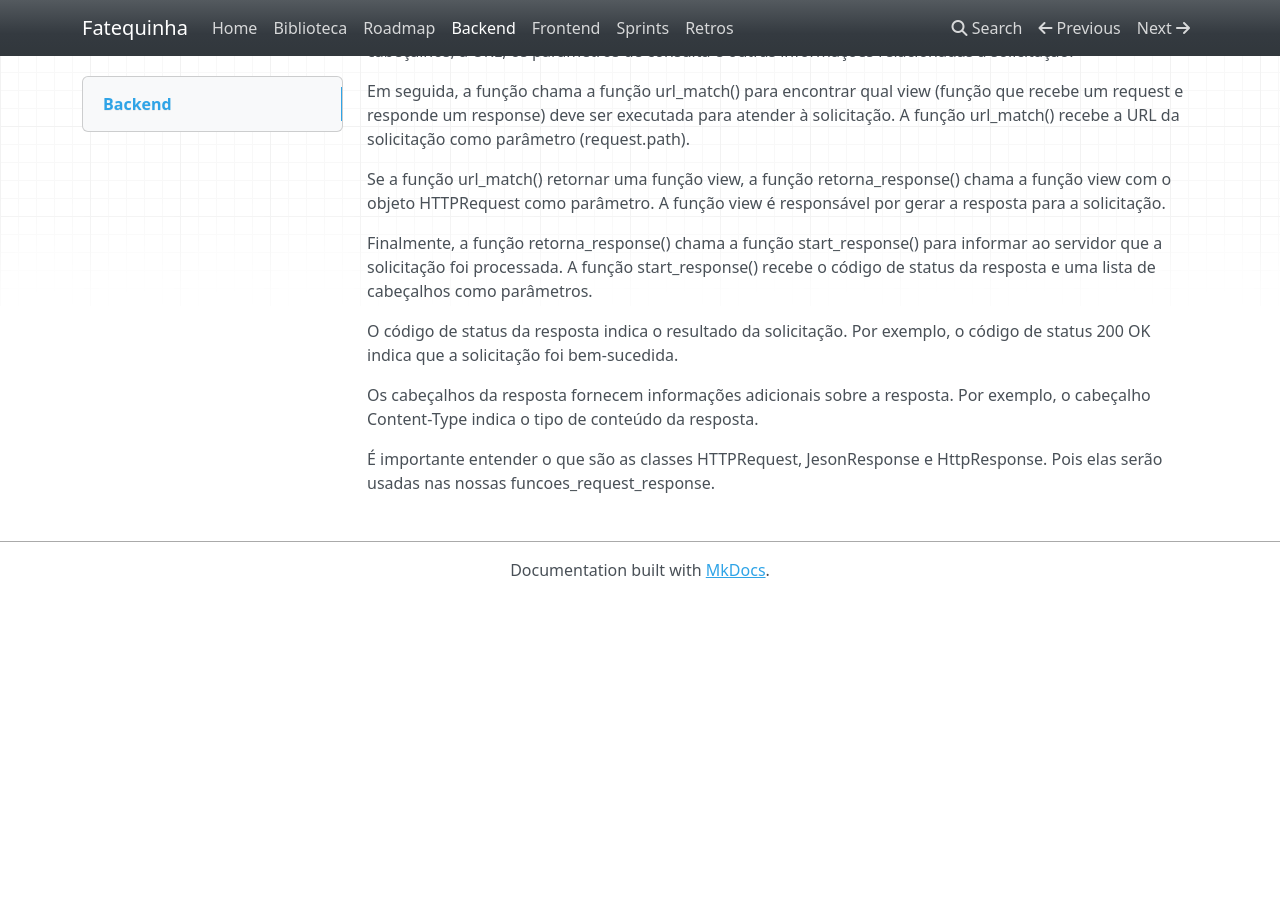
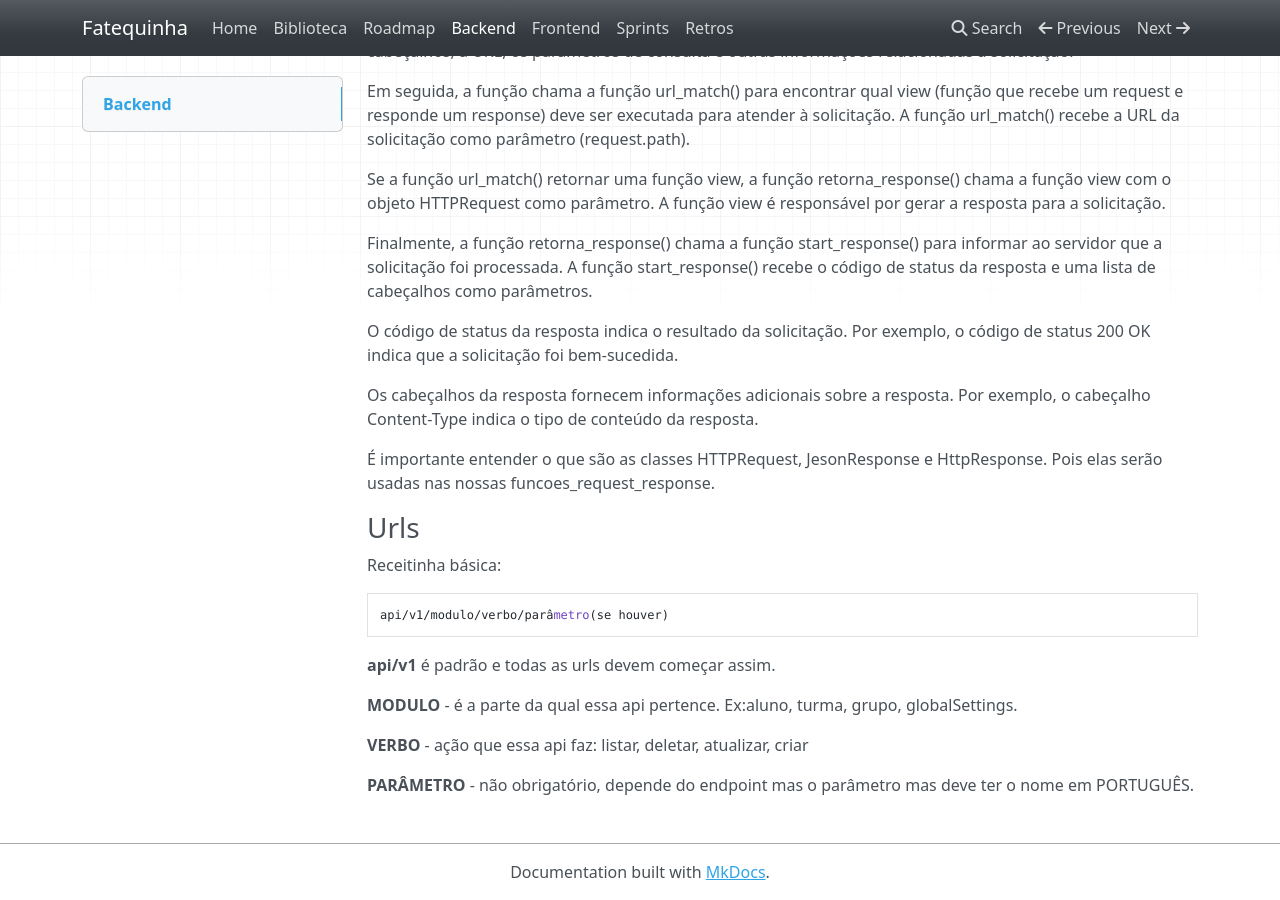
Before and after one commit to c137santos/FATEC-API-1S-DOCUMENTS, an MkDocs documentation site: the page built from docs/backend.md, in a window 1280 px wide and 900 px high, scrolled down 1303 px. Built offline with MkDocs 1.6.1, drawn with Linux system fonts in a browser that asks for light colours; nearby versions of some CDN libraries; before the commit the page ends 1901 px from its top, so only the background shows below that.

Commit message:
adiciona receita de urls

````diff
--- a/docs/backend.md
+++ b/docs/backend.md
@@ -37,3 +37,19 @@ O código de status da resposta indica o resultado da solicitação. Por exemplo
 Os cabeçalhos da resposta fornecem informações adicionais sobre a resposta. Por exemplo, o cabeçalho Content-Type indica o tipo de conteúdo da resposta.
 
 É importante entender o que são as classes HTTPRequest, JesonResponse e HttpResponse. Pois elas serão usadas nas nossas funcoes_request_response.
+
+### Urls
+
+Receitinha básica:
+
+```jsx
+api/v1/modulo/verbo/parâmetro(se houver)
+```
+
+**api/v1** é padrão e todas as urls devem começar assim.
+
+**MODULO** - é a parte da qual essa api pertence. Ex:aluno, turma, grupo, globalSettings.
+
+**VERBO** - ação que essa api faz: listar, deletar, atualizar, criar
+
+**PARÂMETRO** - não obrigatório, depende do endpoint mas o parâmetro mas deve ter o nome em PORTUGUÊS.
````
